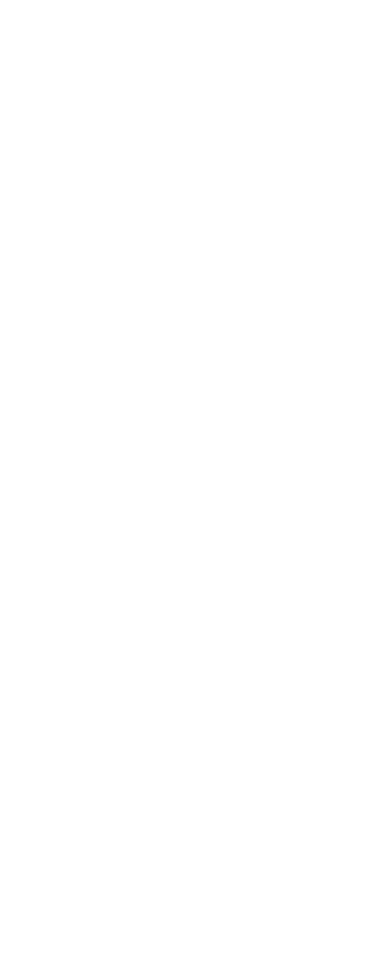
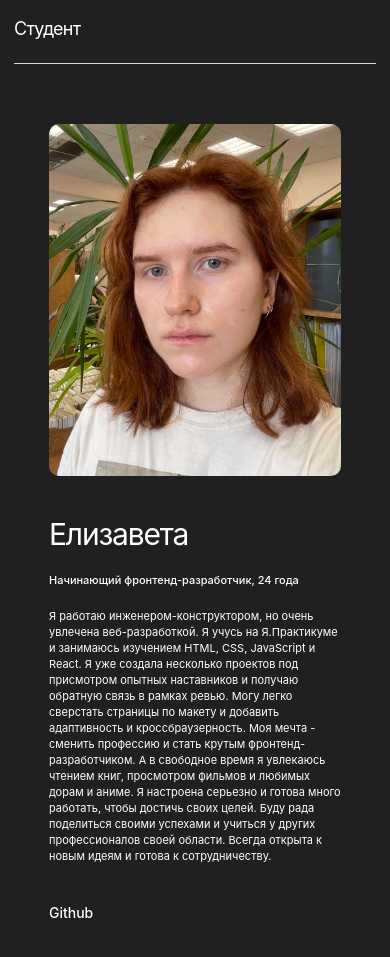
Before and after one commit to Gasay-Liza/movies-explorer-frontend, a React (Create React App) app: page / in a window 390 px wide. Shown: the part 1880-2837 px from the top of the page. Before the commit the page ends 1828 px from the top, so only its background shows below. Built offline with nearby package versions, Linux system fonts and the light colour scheme.

Commit message:
AboutMe адаптив

```diff
--- /dev/null
+++ b/src/components/AboutMe/AboutMe.css
@@ -0,0 +1,202 @@
+.about-me {
+    max-width: 1280px;
+    box-sizing: border-box;
+    padding: 100px 70px;
+    background: #202020;
+}
+.about-me__title {
+    margin: 0 0;
+    padding: 0 0 23px;
+    max-width: 100%;
+    border-bottom: 1px solid #DADADA;
+    font-family: 'Inter', 'Arial', 'Helvetica', sans-serif;
+    font-style: normal;
+    font-weight: 400;
+    font-size: 22px;
+    line-height: 27px;
+    letter-spacing: -0.04em;
+    color: #FFFFFF;
+    text-align: left;
+ }
+
+.about-me__container {
+    display: flex;
+    flex-direction: row;
+    justify-content: space-between;
+    margin: 66px 0 0 0;
+    padding:  0 0;
+}
+
+.about-me__content {
+    margin: 0 40px 0 0;
+    padding: 0 0;
+    width: 100%;
+    max-width: 600px;
+ }
+
+.about-me__name {
+    margin: 0 0;
+    padding: 0 0;
+    text-align: left;
+    font-family: 'Inter', 'Arial', 'Helvetica', sans-serif;
+    font-style: normal;
+    font-weight: 400;
+    font-size: 50px;
+    line-height: 58px;
+    letter-spacing: -0.04em;
+    color: #FFFFFF;
+ }
+
+.about-me__about {
+    margin: 18px 0 0 0;
+    padding: 0 0;
+    text-align: left;
+    font-family: 'Inter', 'Arial', 'Helvetica', sans-serif;
+    font-style: normal;
+    font-weight: 500;
+    font-size: 18px;
+    line-height: 20px;
+    color: #FFFFFF;
+    mix-blend-mode: normal;
+ }
+
+.about-me__description {
+    margin: 26px 0 0 0;
+    padding: 0 0;
+    text-align: left;
+    font-family: 'Inter', 'Arial', 'Helvetica', sans-serif;
+    font-style: normal;
+    font-weight: 400;
+    font-size: 14px;
+    line-height: 22px;
+    color: #FFFFFF;
+    mix-blend-mode: normal;
+ }
+
+
+.about-me__contacts {
+    margin: 100px 0 0 0;
+    padding: 0 0;
+ }
+.about-me__link {
+
+    text-decoration: none;
+    text-align: left;
+    font-family: 'Inter', 'Arial', 'Helvetica', sans-serif;
+    font-style: normal;
+    font-weight: 500;
+    font-size: 14px;
+    line-height: 17px;
+    color: #FFFFFF;
+ }
+.about-me__link-text {
+    margin: 0 0;
+}
+
+.about-me__image{
+    width: 100%;
+    height: 100%;
+    max-width: 270px;
+    max-height: 327px;
+    border-radius: 10px;
+    object-fit: cover;
+}
+
+@media screen and (max-width: 860px){
+    .about-me {
+        padding: 90px 50px;
+    }
+
+    .about-me__content {
+        max-width: 354px;
+     }
+
+    .about-me__name {
+        font-size: 40px;
+        line-height: 40px;
+     }
+
+    .about-me__about {
+        margin: 16px 0 0 0;
+        font-size: 12px;
+        line-height: 18px;
+     }
+
+    .about-me__description {
+        margin: 20px 0 0 0;
+        font-size: 12px;
+        line-height: 18px;
+     }
+
+
+    .about-me__contacts {
+        margin: 87px 0 0 0;
+     }
+
+    .about-me__image{
+        max-width: 255px;
+        max-height: 307px;
+    }
+}
+
+@media screen and (max-width: 620px){
+
+    .about-me__title {
+        font-size: 18px;
+        line-height: 22px;
+     }
+
+    .about-me__container {
+        margin: 60px auto 0;
+    }
+
+    .about-me__name {
+        font-size: 30px;
+        line-height: 36px;
+     }
+
+    .about-me__about {
+        margin: 20px 0 0 0;
+        font-size: 11px;
+        line-height: 16px;
+     }
+
+    .about-me__description {
+        margin: 20px 0 0 0;
+        font-size: 11px;
+        line-height: 16px;
+     }
+
+
+    .about-me__contacts {
+        margin: 40px 0 0 0;
+     }
+
+}
+
+@media screen and (max-width: 480px){
+
+    .about-me {
+        padding: 70px 14px;
+    }
+
+    .about-me__container {
+        max-width: 292px;
+        margin: 60px auto 0;
+        flex-direction: column;
+        align-items: center;
+        justify-content: center;
+    }
+
+    .about-me__content {
+        max-width: 100%;
+        margin: 40px 0 0;
+     }
+
+    .about-me__image{
+        max-width: 292px;
+        max-height: 352px;
+        order: -1;
+    }
+
+}
--- /dev/null
+++ b/src/components/AboutMe/AboutMe.js
@@ -0,0 +1,40 @@
+import "./AboutMe.css";
+import myPhoto from "../../images/my-photo.jpg";
+
+function AboutMe(props) {
+  return (
+    <section className="about-me">
+      <h2 className="about-me__title">Студент</h2>
+      <div className="about-me__container">
+        <div className="about-me__content">
+          <h3 className="about-me__name">Елизавета</h3>
+          <h3 className="about-me__about">
+            Начинающий фронтенд-разработчик, 24 года
+          </h3>
+          <p className="about-me__description">
+            Я работаю инженером-конструктором, но очень увлечена
+            веб-разработкой. Я учусь на Я.Практикуме и занимаюсь изучением HTML,
+            CSS, JavaScript и React. Я уже создала несколько проектов под
+            присмотром опытных наставников и получаю обратную связь в рамках
+            ревью. Могу легко сверстать страницы по макету и добавить
+            адаптивность и кроссбраузерность. Моя мечта - сменить профессию и
+            стать крутым фронтенд-разработчиком. А в свободное время я увлекаюсь
+            чтением книг, просмотром фильмов и любимых дорам и аниме. Я
+            настроена серьезно и готова много работать, чтобы достичь своих
+            целей. Буду рада поделиться своими успехами и учиться у других
+            профессионалов своей области. Всегда открыта к новым идеям и готова
+            к сотрудничеству.
+          </p>
+          <nav className="about-me__contacts">
+            <a href="#" className="about-me__link">
+              <p className="about-me__link-text">Github</p>
+            </a>
+          </nav>
+        </div>
+        <img src={myPhoto} className="about-me__image" />
+      </div>
+    </section>
+  );
+}
+
+export default AboutMe;
--- a/src/components/Main/Main.js
+++ b/src/components/Main/Main.js
@@ -3,7 +3,7 @@
 import Promo from "../Promo/Promo";
 import AboutProject from "../AboutProject/AboutProject";
 import Techs from "../Techs/Techs";
-
+import AboutMe from "../AboutMe/AboutMe";
 
 function Main(props) {
     return (
@@ -11,6 +11,7 @@
         <Promo />
         <AboutProject />
         <Techs />
+        <AboutMe />
       </main>
     );
 }
--- a/src/components/Techs/Techs.css
+++ b/src/components/Techs/Techs.css
@@ -1,5 +1,6 @@
 .techs{
     max-width: 1280px;
+    min-width: 320px;
     box-sizing: border-box;
     padding: 100px 70px;
     background: #272727;
```
Also changed, not shown: src/components/Portfolio/Portfolio.css (added, +11 -0 lines), src/components/Portfolio/Portfolio.js (added, +19 -0 lines), src/images/my-photo.jpg (added).
